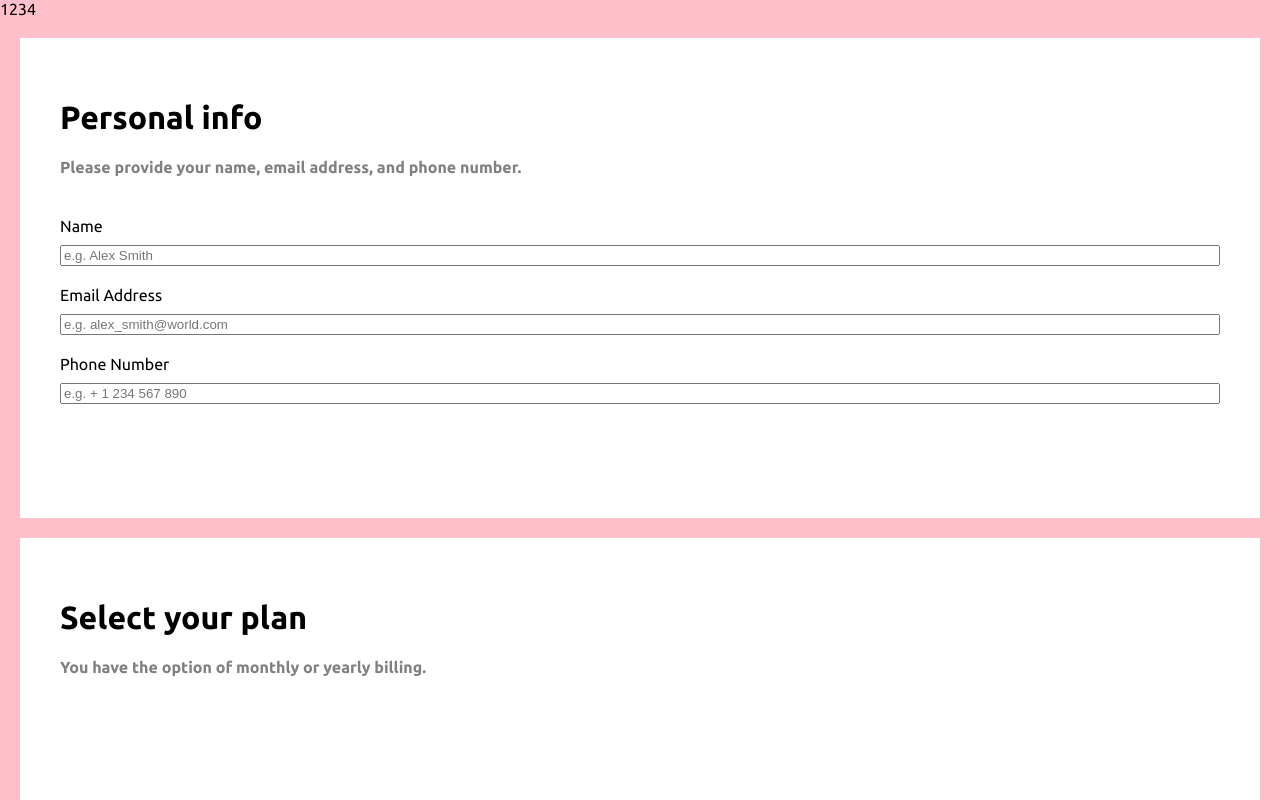
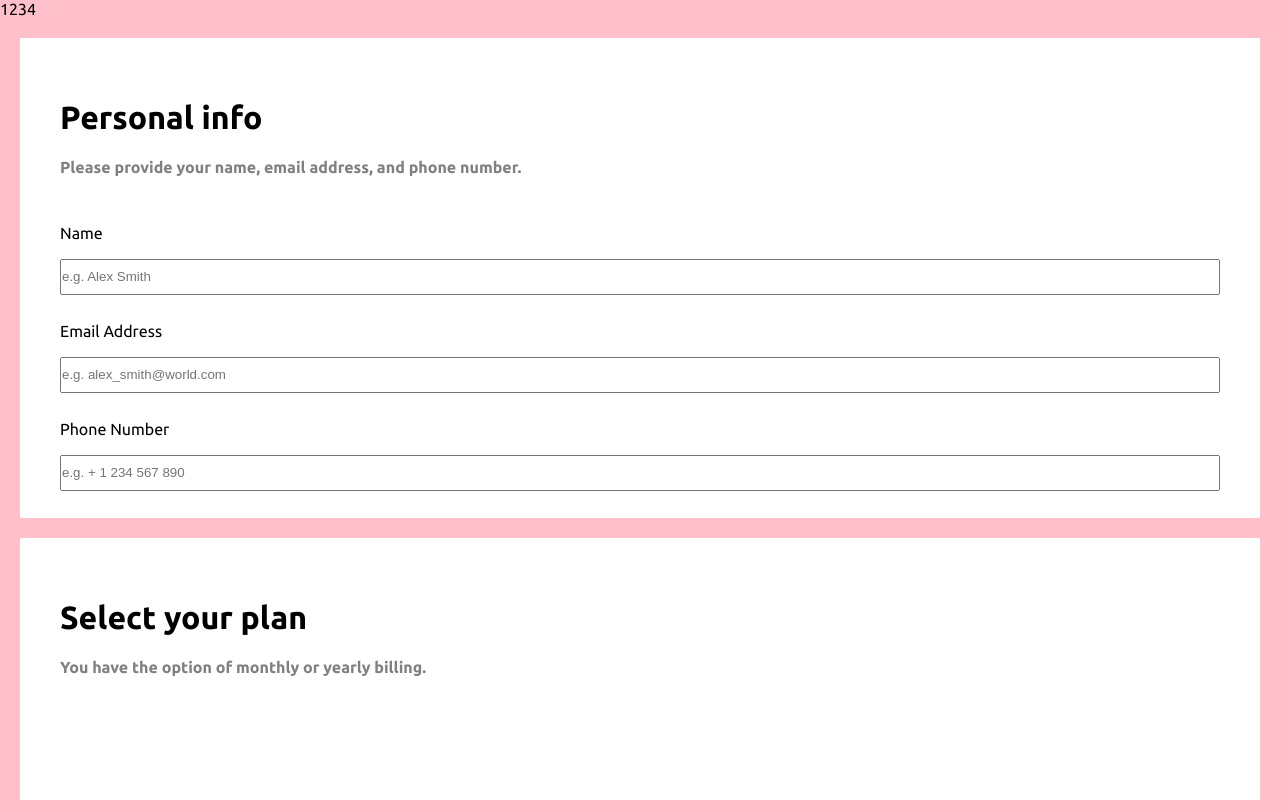
Before and after one commit to er1927/multi-step-form, a Next.js app: page / in a window 1280 px wide. Shown: the top 800 px of the page. Built offline with nearby package versions, Linux system fonts and the light colour scheme.

Commit message:
Added line height to inputs on personal info card.

```diff
--- a/styles/Home.module.css
+++ b/styles/Home.module.css
@@ -1,3 +1,4 @@
+
 .container {
   background-color: pink;
 }
@@ -19,6 +20,10 @@
   display: flex;
   flex-direction: column;
 }
+.card__body__input {
+  line-height:32px;
+  padding: 0;
+}
 
 .card__body__input_label {
   padding: 20px 0 10px 0;
```
